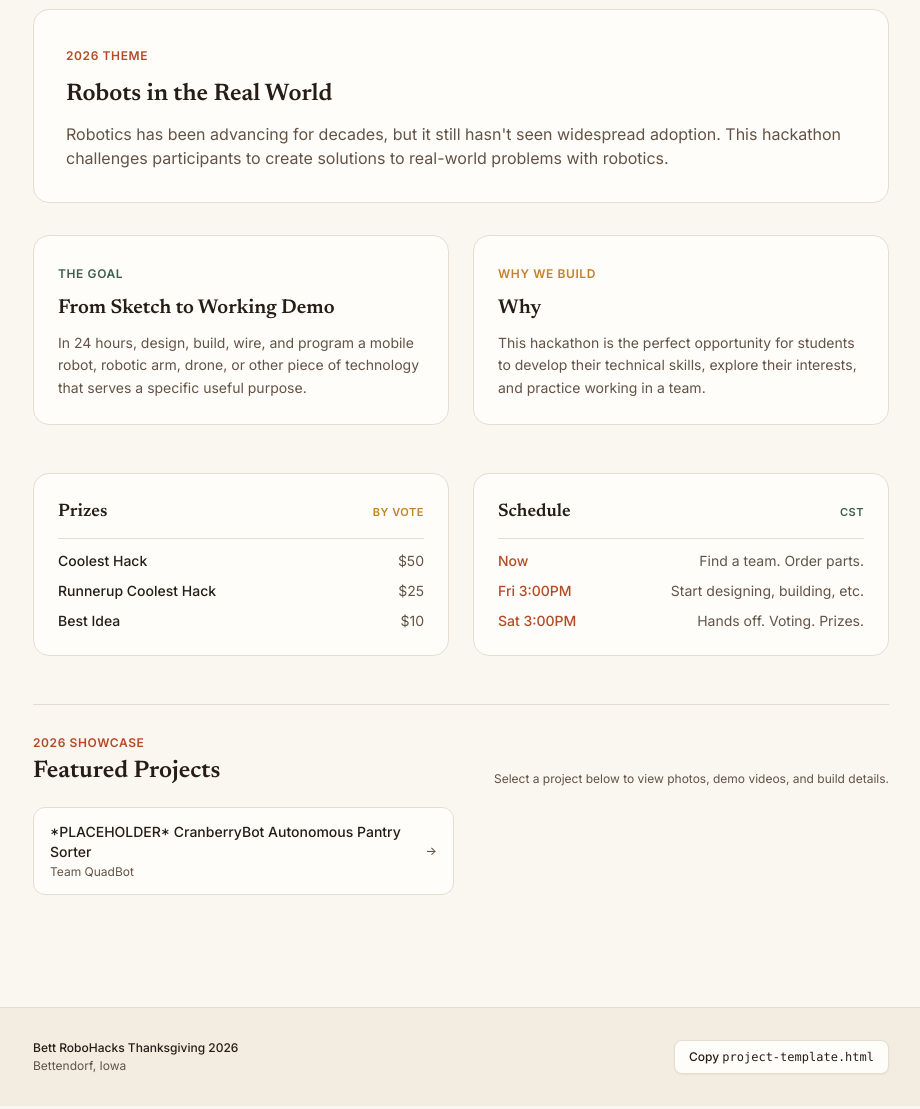
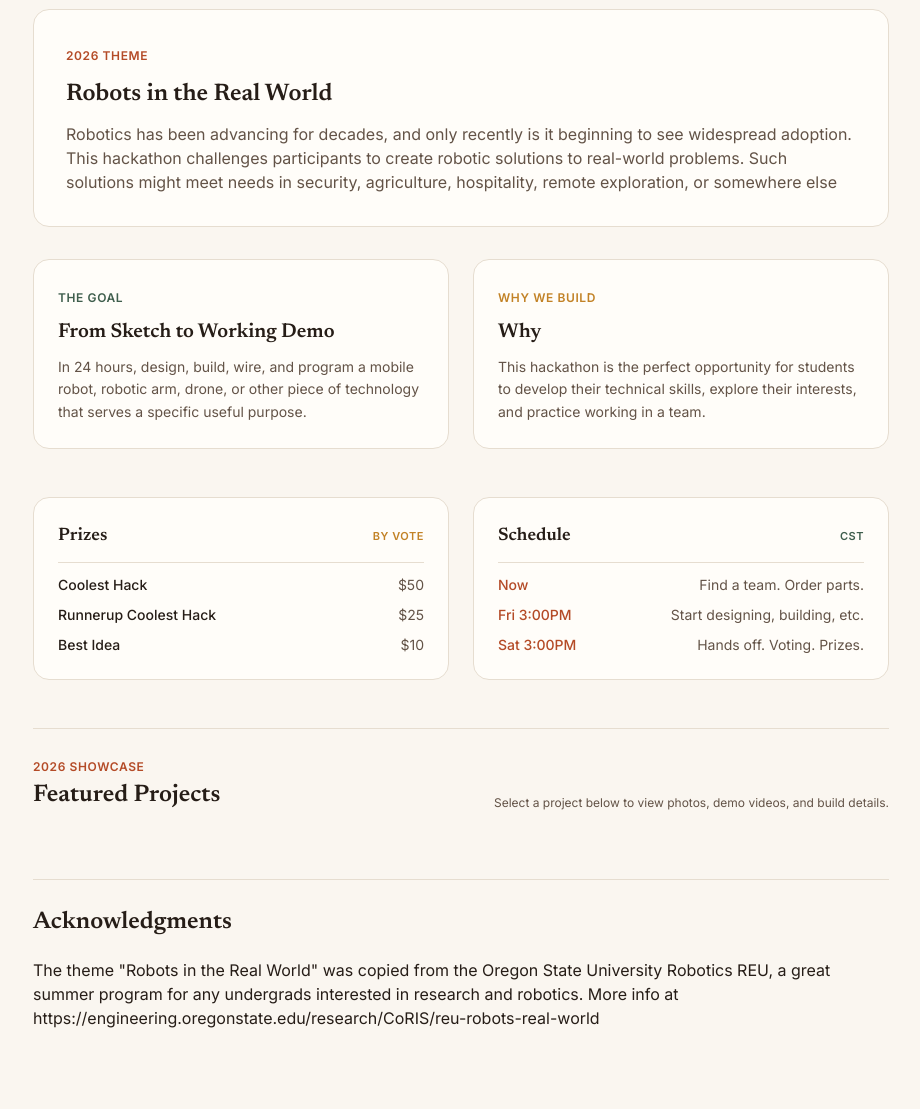
Before and after one commit to connorbrooks18/thanksgiving-2026-hackathon, a plain HTML site: page index.html in a window 1280 px wide. Shown: the part 460-1569 px from the top of the page, without its empty margins (179-1099 px from the left). Drawn offline with nearby package versions, Linux system fonts and the light colour scheme.

Commit message:
update copy. remove example project

```diff
--- a/index.html
+++ b/index.html
@@ -172,6 +172,12 @@
         <!-- Populated from EVENT_CONFIG.projectLinks -->
       </div>
     </section>
+
+    <section id="acknowledgement" class="pt-6 border-t border-borderWarm space-y-5">
+          <h2 class="font-serif text-2xl font-semibold text-espresso mt-0.5">Acknowledgments</h2>
+		  <p>The theme "Robots in the Real World" was copied from the Oregon State University Robotics REU, a great summer program for any undergrads interested in research and robotics. More info at <a target="_blank" href="https://engineering.oregonstate.edu/research/CoRIS/reu-robots-real-world">https://engineering.oregonstate.edu/research/CoRIS/reu-robots-real-world</a></p>
+    </section>
+
 
   </main>
 
@@ -421,7 +427,7 @@
 
       // 4. Theme, Goal, and Why Sections
       themeTitle: "Robots in the Real World",
-      themeBody: "Robotics has been advancing for decades, but it still hasn't seen widespread adoption. This hackathon challenges participants to create solutions to real-world problems with robotics.",
+      themeBody: "Robotics has been advancing for decades, and only recently is it beginning to see widespread adoption. This hackathon challenges participants to create robotic solutions to real-world problems. Such solutions might meet needs in security, agriculture, hospitality, remote exploration, or somewhere else",
 
       goalTitle: "From Sketch to Working Demo",
       goalBody: "In 24 hours, design, build, wire, and program a mobile robot, robotic arm, drone, or other piece of technology that serves a specific useful purpose.",
@@ -445,11 +451,11 @@
 
       // 7. Links to Each Project Page (Copy & paste an object here for each team!)
       projectLinks: [
-        {
-          title: "*PLACEHOLDER* CranberryBot Autonomous Pantry Sorter",
-          team: "Team QuadBot",
-          url: "projects/cranberry-bot.html"
-        },
+        //{
+          //title: "*PLACEHOLDER* CranberryBot Autonomous Pantry Sorter",
+          //team: "Team QuadBot",
+          //url: "projects/cranberry-bot.html"
+        //},
       ],
 
       // 8. Footer Text
```
